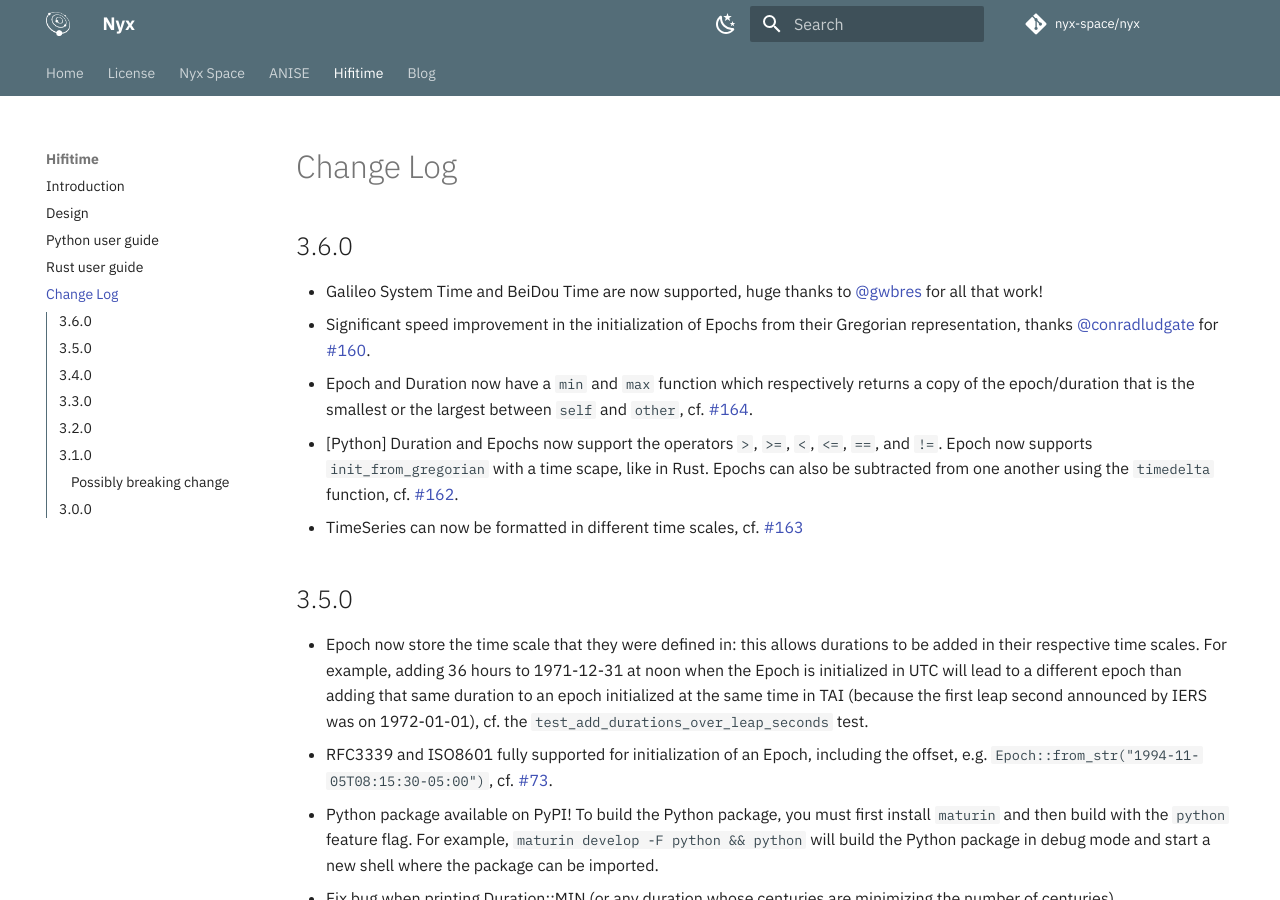
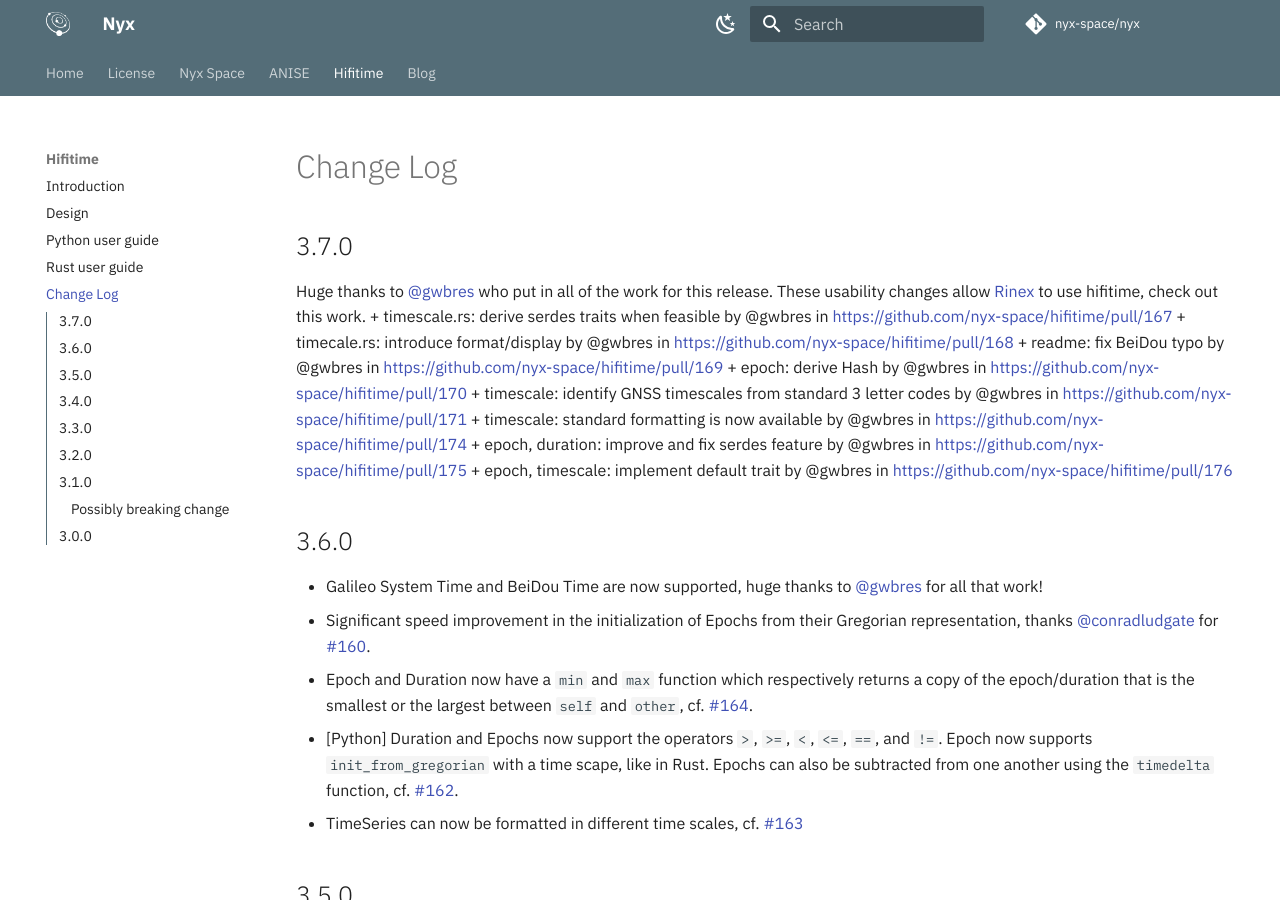
Before and after one commit to nyx-space/docs, an MkDocs documentation site: the page built from docs/hifitime/changelog.md, in a window 1280 px wide and 900 px high. Built offline with MkDocs 1.6.1 and Material for MkDocs 9.7.7, drawn with Linux system fonts in a browser that asks for light colours; comment, search, counter and statistics services are not loaded.

Commit message:
Add hifitime 3.7.0 changelog
Signed-off-by: Christopher Rabotin <christopher.rabotin@gmail.com>

```diff
--- a/docs/hifitime/changelog.md
+++ b/docs/hifitime/changelog.md
@@ -1,3 +1,15 @@
+## 3.7.0
+Huge thanks to [@gwbres](https://github.com/gwbres) who put in all of the work for this release. These usability changes allow [Rinex](https://crates.io/crates/rinex) to use hifitime, check out this work.
++ timescale.rs: derive serdes traits when feasible by @gwbres in <https://github.com/nyx-space/hifitime/pull/167>
++ timecale.rs: introduce format/display by @gwbres in <https://github.com/nyx-space/hifitime/pull/168>
++ readme: fix BeiDou typo by @gwbres in <https://github.com/nyx-space/hifitime/pull/169>
++ epoch: derive Hash by @gwbres in <https://github.com/nyx-space/hifitime/pull/170>
++ timescale: identify GNSS timescales from standard 3 letter codes by @gwbres in <https://github.com/nyx-space/hifitime/pull/171>
++ timescale: standard formatting is now available by @gwbres in <https://github.com/nyx-space/hifitime/pull/174>
++ epoch, duration: improve and fix serdes feature by @gwbres in <https://github.com/nyx-space/hifitime/pull/175>
++ epoch, timescale: implement default trait by @gwbres in <https://github.com/nyx-space/hifitime/pull/176>
+
+
 ## 3.6.0
 + Galileo System Time and BeiDou Time are now supported, huge thanks to [@gwbres](https://github.com/gwbres) for all that work!
 + Significant speed improvement in the initialization of Epochs from their Gregorian representation, thanks [@conradludgate](https://github.com/conradludgate) for [#160](https://github.com/nyx-space/hifitime/pull/160).
```
Also changed, not shown: docs/hifitime/intro.md (+4 -1 lines).
